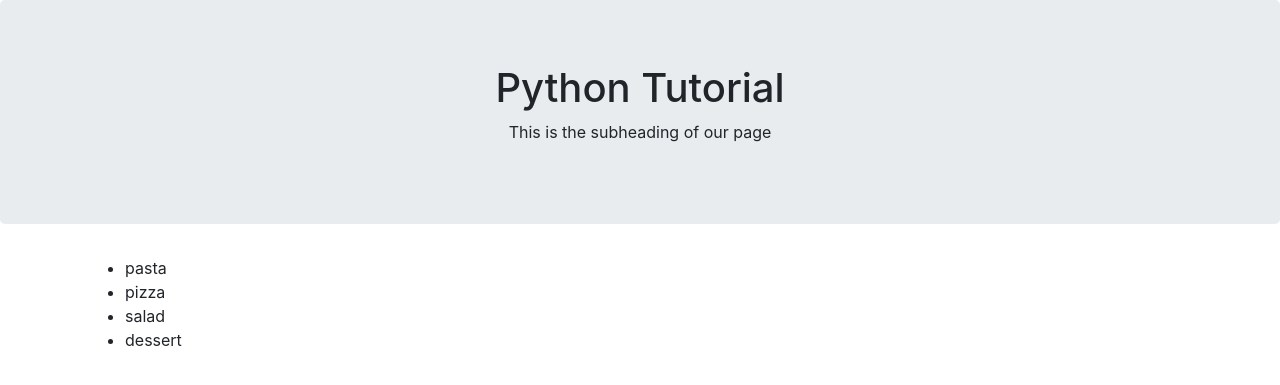
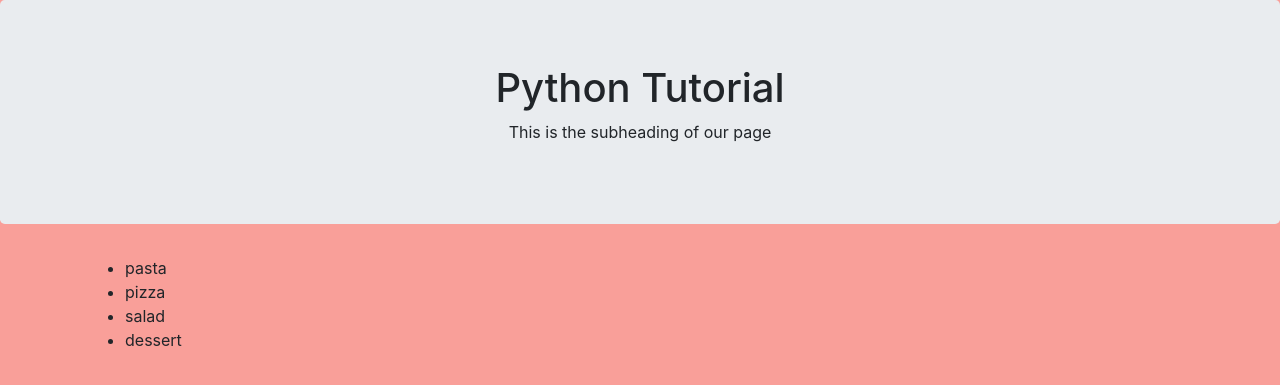
Before and after one commit to hadeelgamal/frauenloop-flask-tutorial, a Flask app: page / in a window 1280 px wide. Shown: the top 385 px of the page. Run offline with Flask 2, Linux system fonts and the light colour scheme; some libraries are stand-ins or nearby versions.

Commit message:
add static files

```diff
--- /dev/null
+++ b/app/static/css/custom.css
@@ -0,0 +1,3 @@
+body {
+	background-color: #f99f99;
+}
--- a/app/templates/layout.html
+++ b/app/templates/layout.html
@@ -7,7 +7,7 @@
 
     <!-- Bootstrap CSS -->
     <link rel="stylesheet" href="https://stackpath.bootstrapcdn.com/bootstrap/4.3.1/css/bootstrap.min.css" integrity="sha384-ggOyR0iXCbMQv3Xipma34MD+dH/1fQ784/j6cY/iJTQUOhcWr7x9JvoRxT2MZw1T" crossorigin="anonymous">
-
+    <link rel="stylesheet" href="{{ url_for('static', filename='css/custom.css') }}">
     <title>{% block title %}{% endblock %}</title>
   </head>
   <body>
--- a/app/views.py
+++ b/app/views.py
@@ -1,4 +1,4 @@
-from flask import Flask, render_template
+from flask import Flask, render_template, url_for
 from app import app
 
 restaurants = [
```
Also changed, not shown: README.MD.
